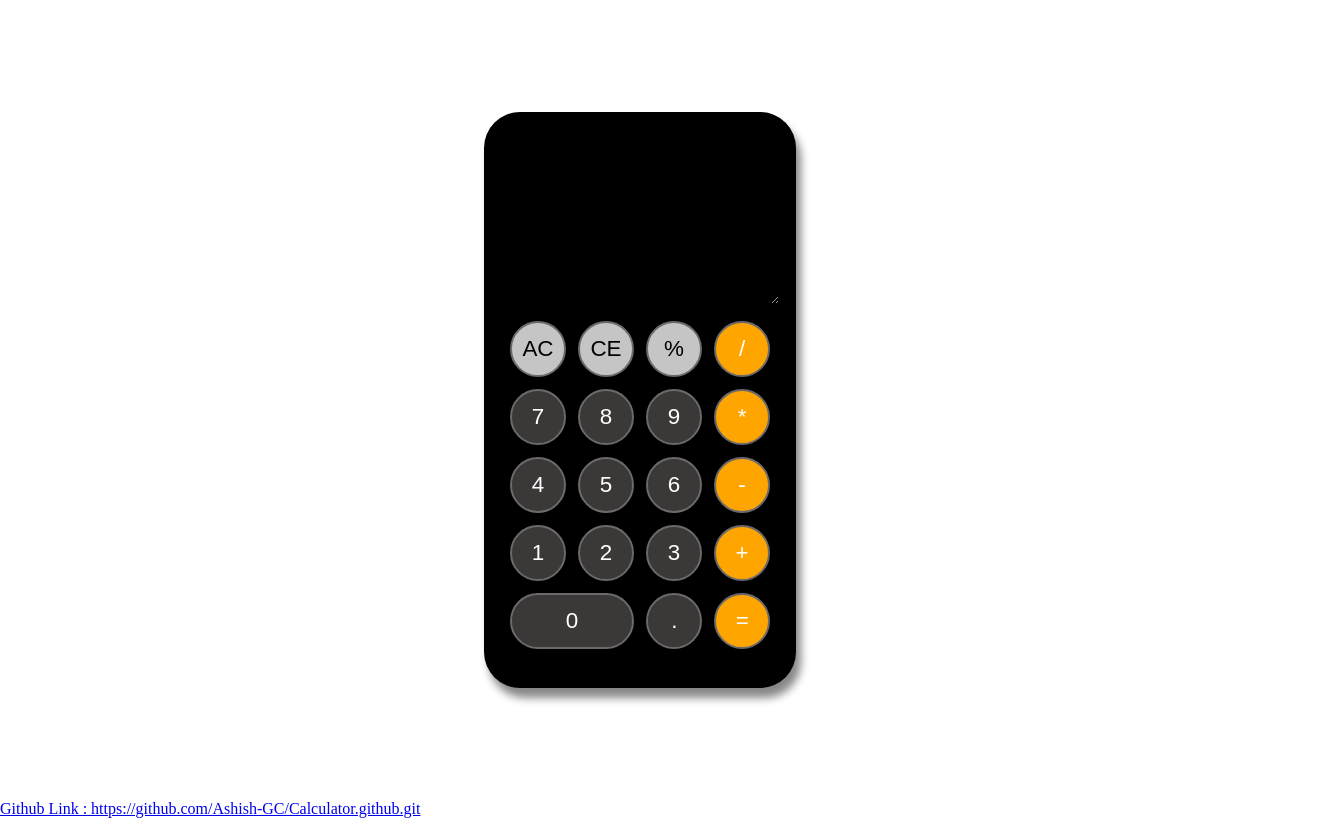
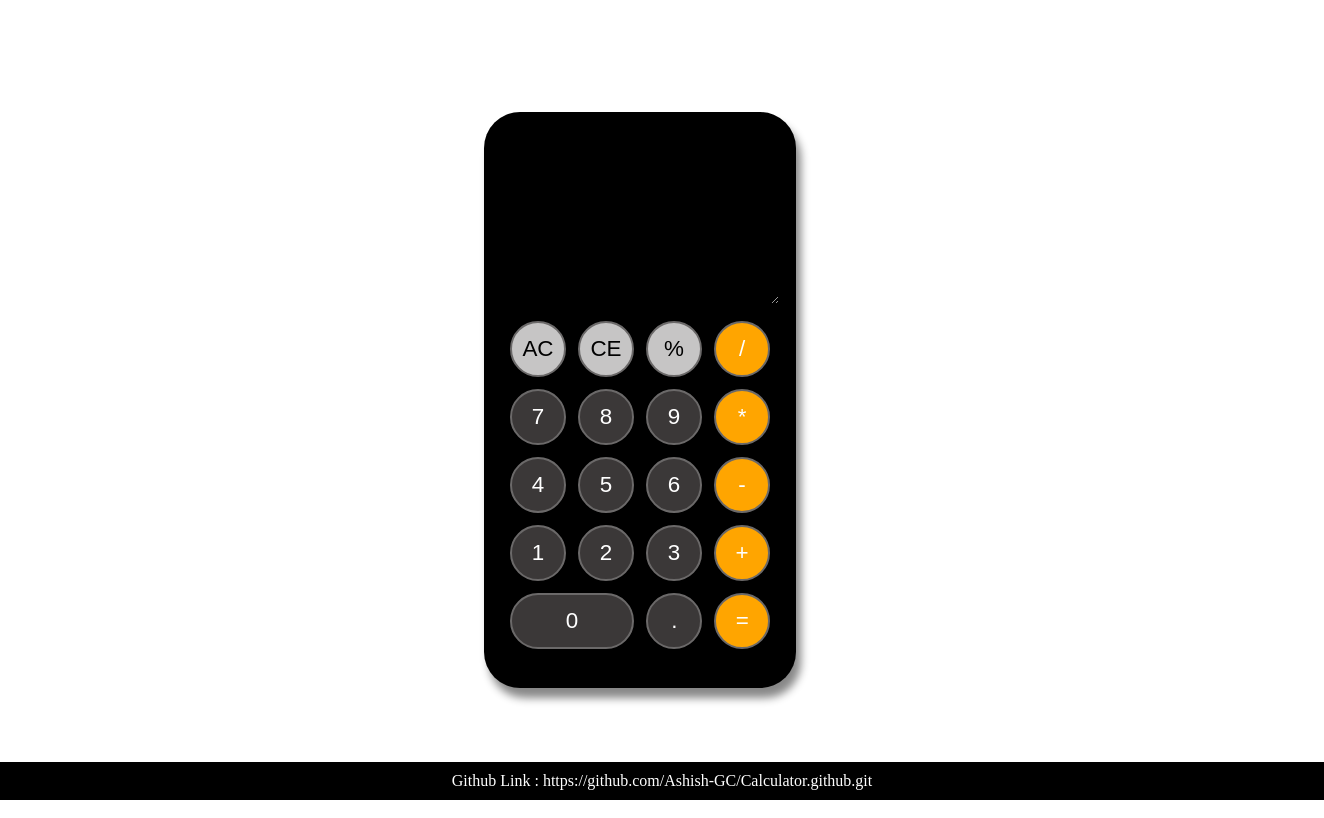
Before and after one commit to Ashish-GC/Calculator.github, a plain HTML site: page index.html in a window 1280 px wide. Shown: the whole page, 1324 px wide, since content can reach past the window. Drawn offline with Linux system fonts and the light colour scheme.

Commit message:
Update style.css

```diff
--- a/style.css
+++ b/style.css
@@ -63,3 +63,13 @@ color:black;
     width:7.8rem;
     border-radius: 100px;
 }
+footer{
+    position: absolute;
+    background: black;
+    padding:10px 22px;
+    text-align: center;
+    bottom: 0;
+    width:100vw;
+ }
+ footer a{color: white;
+text-decoration: none;}
```
